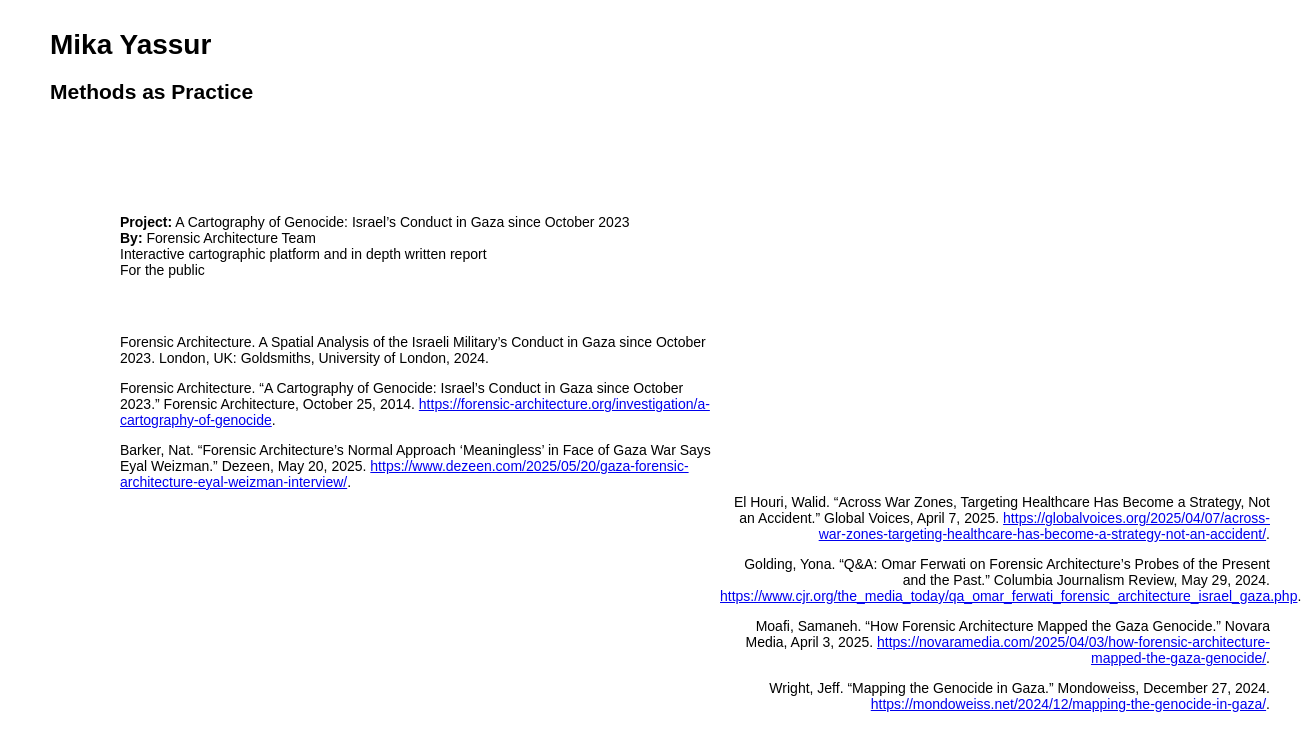
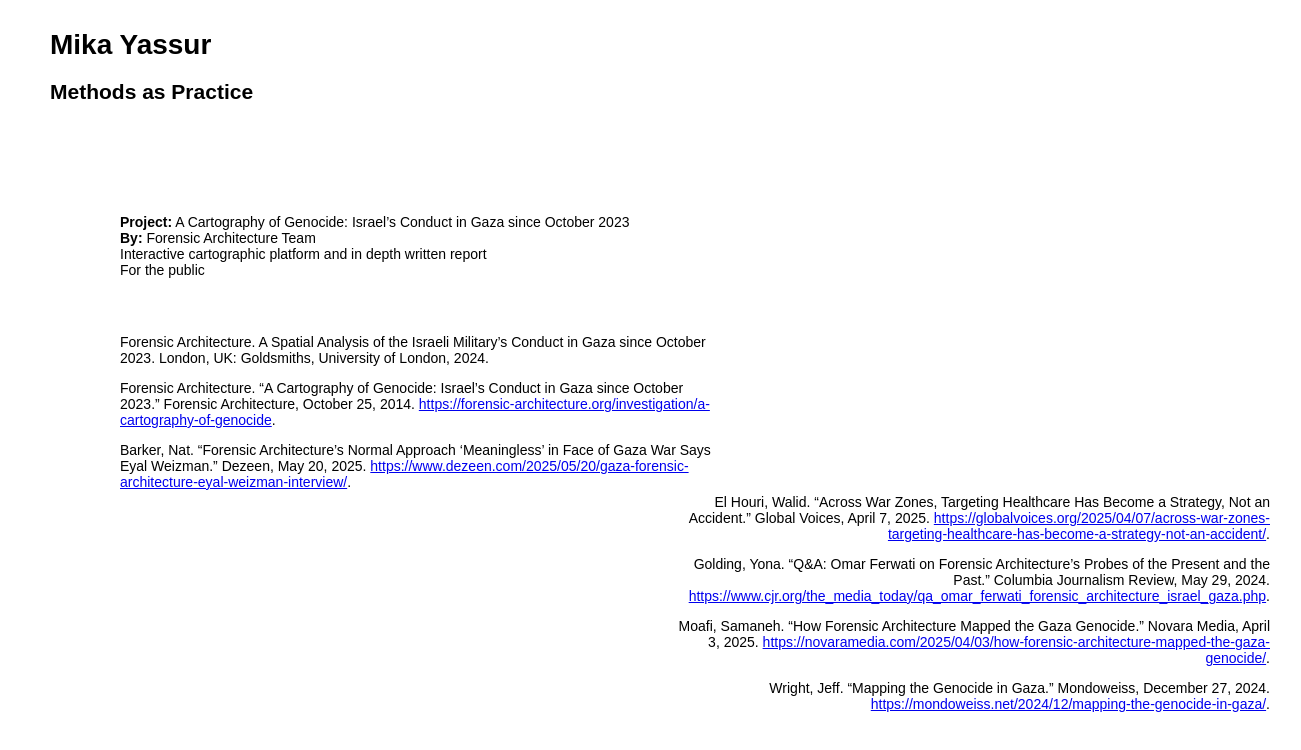
Before and after one commit to mika-yassur/methods, a plain HTML site: page index.html in a window 1280 px wide. Shown: the whole page, 1301 px wide, since content can reach past the window. Drawn offline with Linux system fonts and the light colour scheme; a script that the page names is missing.

Commit message:
overflow link fix

```diff
--- a/style.css
+++ b/style.css
@@ -35,8 +35,8 @@ body {
     position: absolute;
     top: 480px;         /* Adjust as needed for vertical placement */
     right: 10px;        /* Distance from the right edge */
-    width: 550px;       /* Adjust width as needed */
+    width: 600px;       /* Adjust width as needed */
     text-align: right;  /* Right-align the text */
     font-size: 14px;    /* Match or adjust font size */
-    margin-bottom: 20px; /* Add space below the citations */
+    margin-bottom: 40px; /* Add space below the citations */
 }
```
